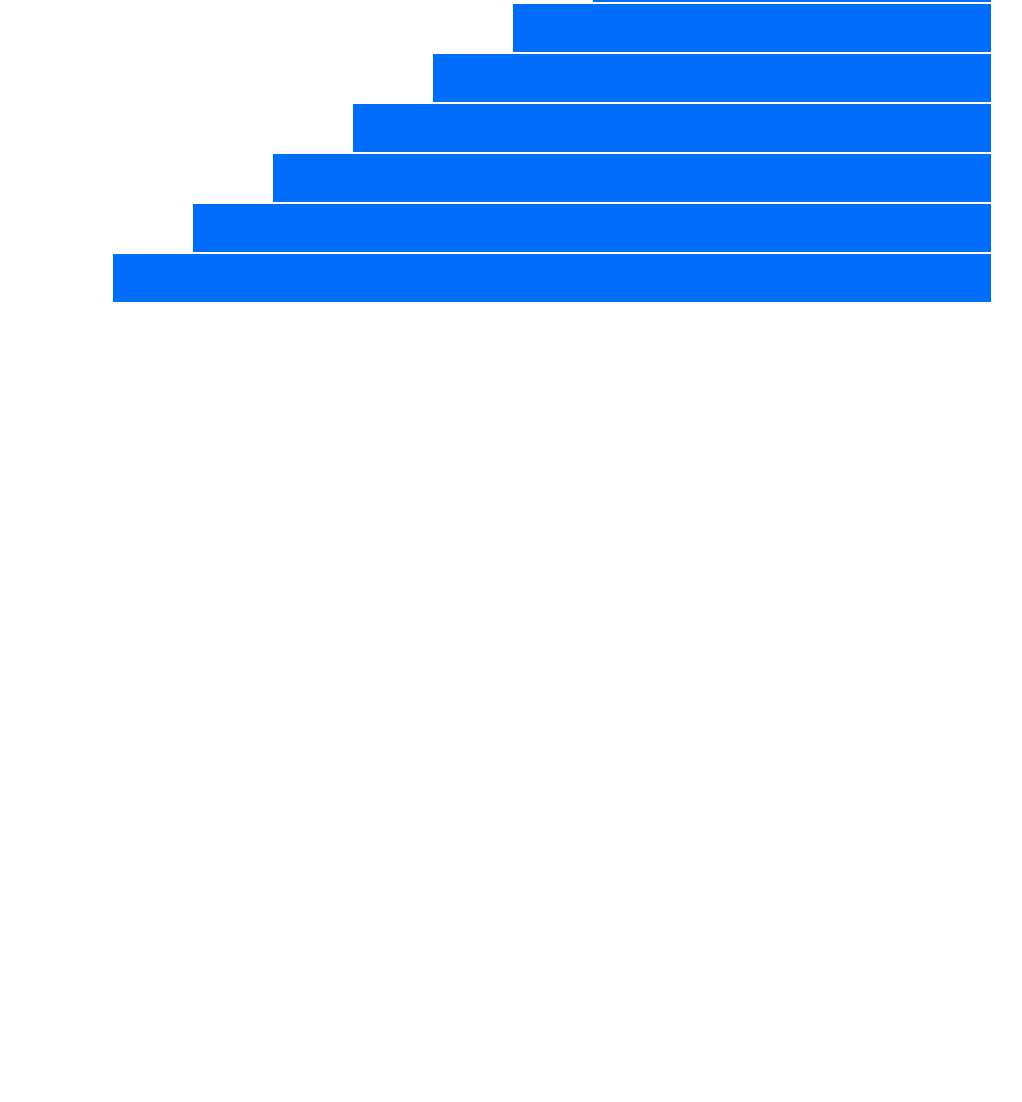
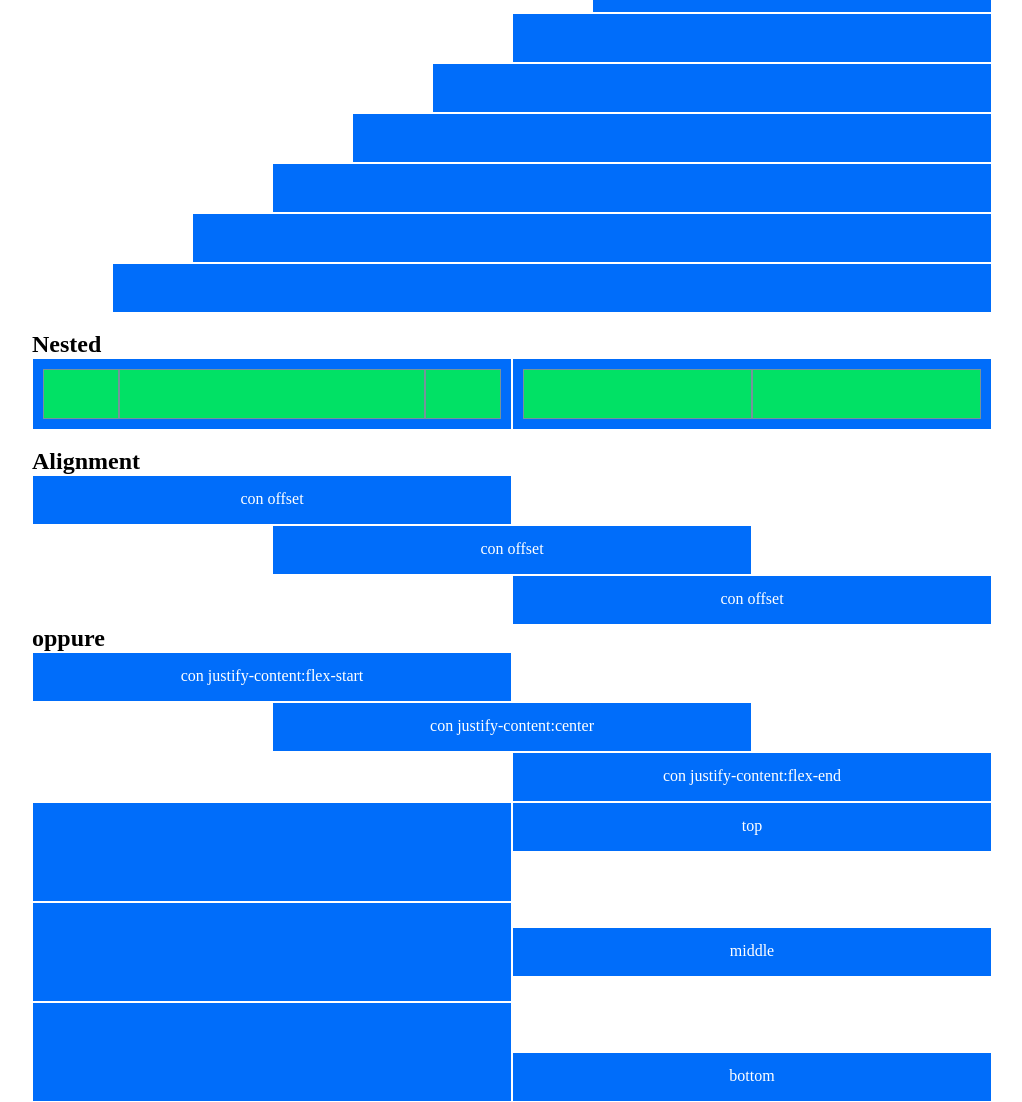
Before and after one commit to Vinc-78/html-css-12bool, a plain HTML site: page index.html in a window 1280 px wide. Shown: the part 981-2083 px from the top of the page, without its empty margins (128-1150 px from the left). Before the commit the page ends 1284 px from the top, so only its background shows below. Drawn offline with Linux system fonts and the light colour scheme.

Commit message:
Alignment

```diff
--- a/css/12bool_responsive.css
+++ b/css/12bool_responsive.css
@@ -182,3 +182,15 @@ lg:992px
 
 
 }
+
+
+.inizio {justify-content: flex-start;}
+.centro {justify-content: center;}
+.fine{justify-content: flex-end;}
+
+
+.top{align-self: flex-start;}
+
+.middle {align-self: center;}
+
+.bottom {align-self:flex-end;}
--- a/css/style.css
+++ b/css/style.css
@@ -7,11 +7,19 @@
 
 .box { min-height: 50px;
        background-color: rgb(0, 109, 250);
-       padding: 5px;
+       color: white;
+       text-align: center;
+       line-height: 25px;
+      padding: 10px;
        border: 1px solid white;}
 
 .engaged-box { height: 50px;
                background-color: rgb(1, 225, 101);
-               padding: 5px;
+               padding: 10px;
                border: 1px solid rgb(118, 147, 155);
               }
+
+.boxdouble { min-height: 100px;
+                background-color: rgb(0, 109, 250);
+               padding: 10px;
+                border: 1px solid white;}
--- a/index.html
+++ b/index.html
@@ -131,8 +131,8 @@
 
         </section>
 
+        <section>
         <h2>Offset</h2>
-        <section>
 
           <div class="row">
             <div class="col-offset-11-xs"> </div>
@@ -193,6 +193,88 @@
 
         </section>
 
+        <br>
+
+        <section>
+          <h2>Nested</h2>
+          <div class="row">
+
+            <div class="col-6-xs"> <div class="box row">
+              <div class="col-2-xs"> <div class="engaged-box"></div></div>
+              <div class="col-8-xs"> <div class="engaged-box"></div></div>
+              <div class="col-2-xs"> <div class="engaged-box"></div></div>
+
+            </div></div>
+
+            <div class="col-6-xs"> <div class="box row">
+              <div class="col-6-xs"> <div class="engaged-box"></div></div>
+              <div class="col-6-xs"> <div class="engaged-box"></div></div>
+            </div></div>
+
+          </div>
+
+        </section>
+
+        <br>
+
+        <section>
+          <h2>Alignment</h2>
+          <div class="row">
+            <div class="col-6-xs"> <div class="box">con offset</div></div>
+
+
+          </div>
+          <div class="row">
+            <div class="col-offset-3-xs"> </div>
+            <div class="col-6-xs"> <div class="box">con offset</div></div>
+
+
+          </div>
+          <div class="row">
+
+            <div class="col-offset-6-xs"> </div>
+            <div class="col-6-xs"> <div class="box">con offset</div></div>
+
+          </div>
+          <h2>oppure</h2>
+          <div class="row inizio">
+            <div class="col-6-xs"> <div class="box">con justify-content:flex-start</div></div>
+
+          </div>
+          <div class="row centro">
+            <div class="col-6-xs"> <div class="box">con justify-content:center</div></div>
+
+          </div>
+          <div class="row fine">
+            <div class="col-6-xs"> <div class="box">con justify-content:flex-end</div></div>
+
+          </div>
+
+
+
+          <div class="row">
+            <div class="col-6-xs"> <div class="boxdouble"></div></div>
+            <div class="col-6-xs top"> <div class="box">top</div></div>
+
+          </div>
+
+          <div class="row">
+            <div class="col-6-xs"> <div class="boxdouble"></div></div>
+            <div class="col-6-xs middle"> <div class="box">middle</div></div>
+
+          </div>
+
+
+          <div class="row">
+            <div class="col-6-xs"> <div class="boxdouble"></div></div>
+            <div class="col-6-xs bottom"> <div class="box">bottom</div></div>
+
+          </div>
+
+
+
+        </section>
+
 
 
 
```
